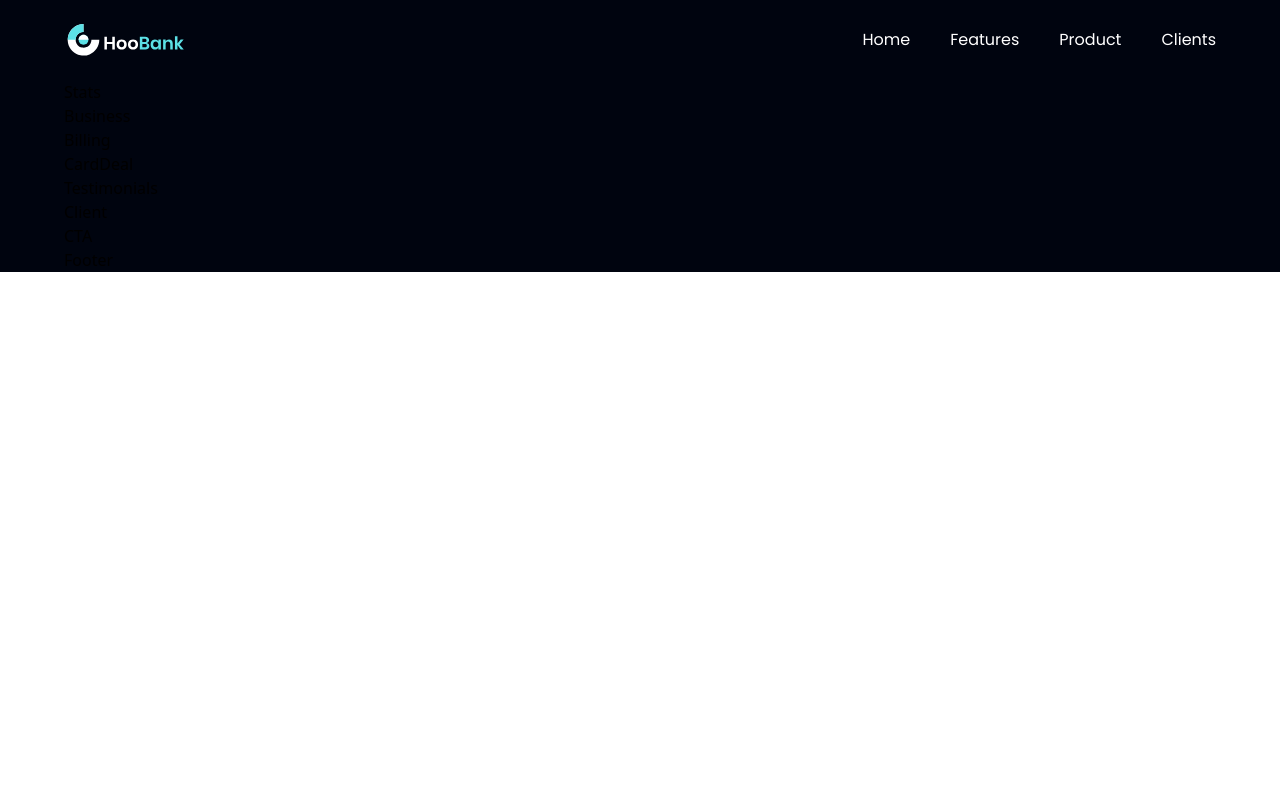
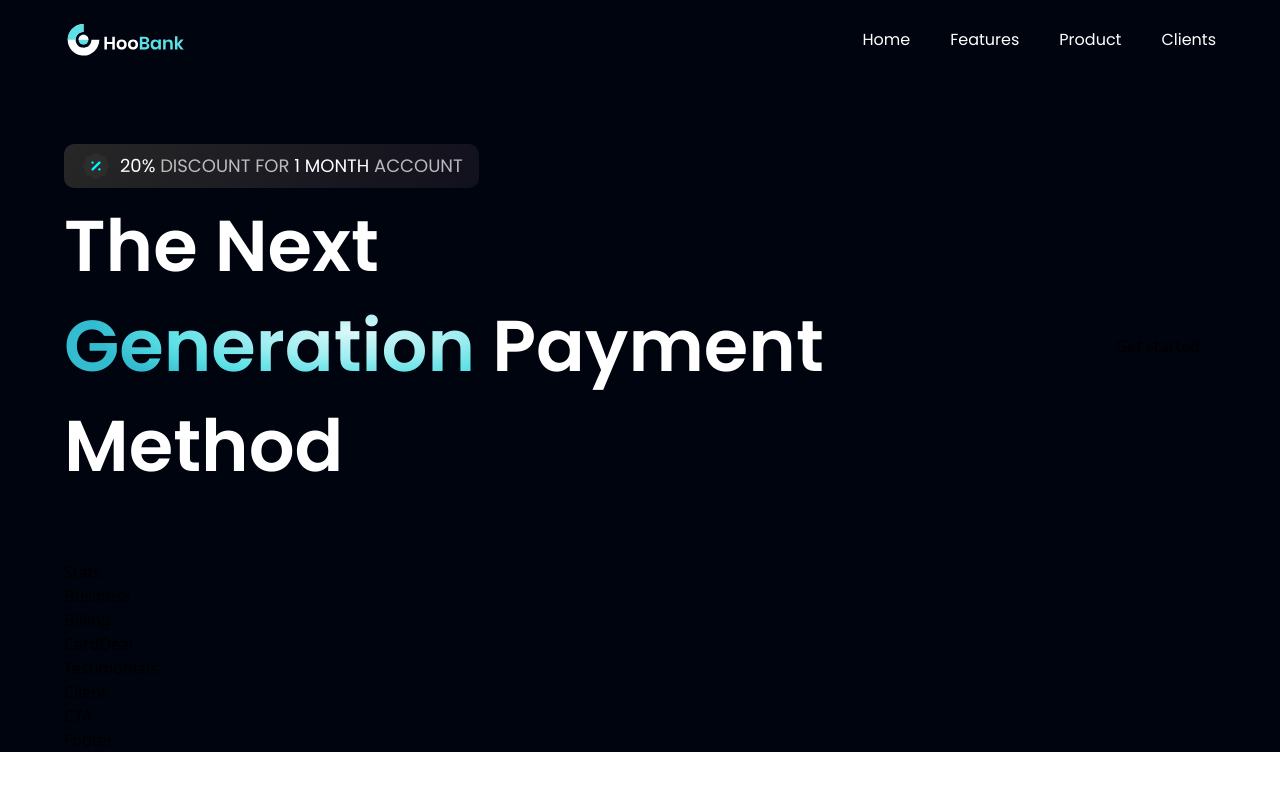
Before and after one commit to zendayat/Bank-App-frontend, a React (Vite) app in the folder bank_app/: page / in a window 1280 px wide. Shown: the top 790 px of the page. Built offline with nearby package versions, Linux system fonts and the light colour scheme.

Commit message:
update: heading hero fix: returned return statement, hero.jsx

```diff
--- a/bank_app/src/components/Hero.jsx
+++ b/bank_app/src/components/Hero.jsx
@@ -1,15 +1,35 @@
 import React from 'react'
 import styles from '../style'
+import GetStarted from './GetStarted'
 import { discount, robot } from '../assets'
 
 const Hero = () => {
-    <section id='home' className={`flex md:flex-row flex-col ${styles.paddingY}`}>
+    return (
+      <section id='home' className={`flex md:flex-row flex-col ${styles.paddingY}`}>
       <div className={`flex-1 ${styles.flexStart} flex-col xl:px-0 sm:px-16 px-6`}>
-        <div className='flex flex-row items-center py-[6px] px-4 bg-discount-gradient rounded-[10px]'>
+        <div className='flex flex-row items-center py-[6px] px-4 bg-discount-gradient rounded-[10px] mb-2'>
+          <img src={discount} className=' w-[32px] h-[32px]'/>
+          <p className={`${styles.paragraph} ml-2`}>
+            <span className=' text-white'>20% </span>
+            DISCOUNT FOR {" "}
+            <span className=' text-white'>1 MONTH </span>
+            ACCOUNT
+          </p>
 
+        </div>
+        <div className=' flex flex-row justify-between items-center w-full'>
+          <h1 className=' flex-1 font-poppins font-semibold ss:text-[72px] text-[52px] text-white ss:leading-[100px] leading-[75px]'>
+            The Next <br className=' sm:block hidden'/> {" "}
+            <span className=' text-gradient'> Generation</span> {" "}
+            Payment Method
+          </h1>
+          <div className=' ss:flex hidden md:mr-4 mr-0'>
+            <GetStarted/>
+          </div>
         </div>
       </div>
     </section>
+    )
 
 }
 
--- a/bank_app/src/components/Navbar.jsx
+++ b/bank_app/src/components/Navbar.jsx
@@ -1,4 +1,4 @@
-import {useState, useSyncExternalStore} from 'react'
+import {useState} from 'react'
 import {close, logo, menu} from '../assets'
 import { navLinks } from '../constants'
 
```
